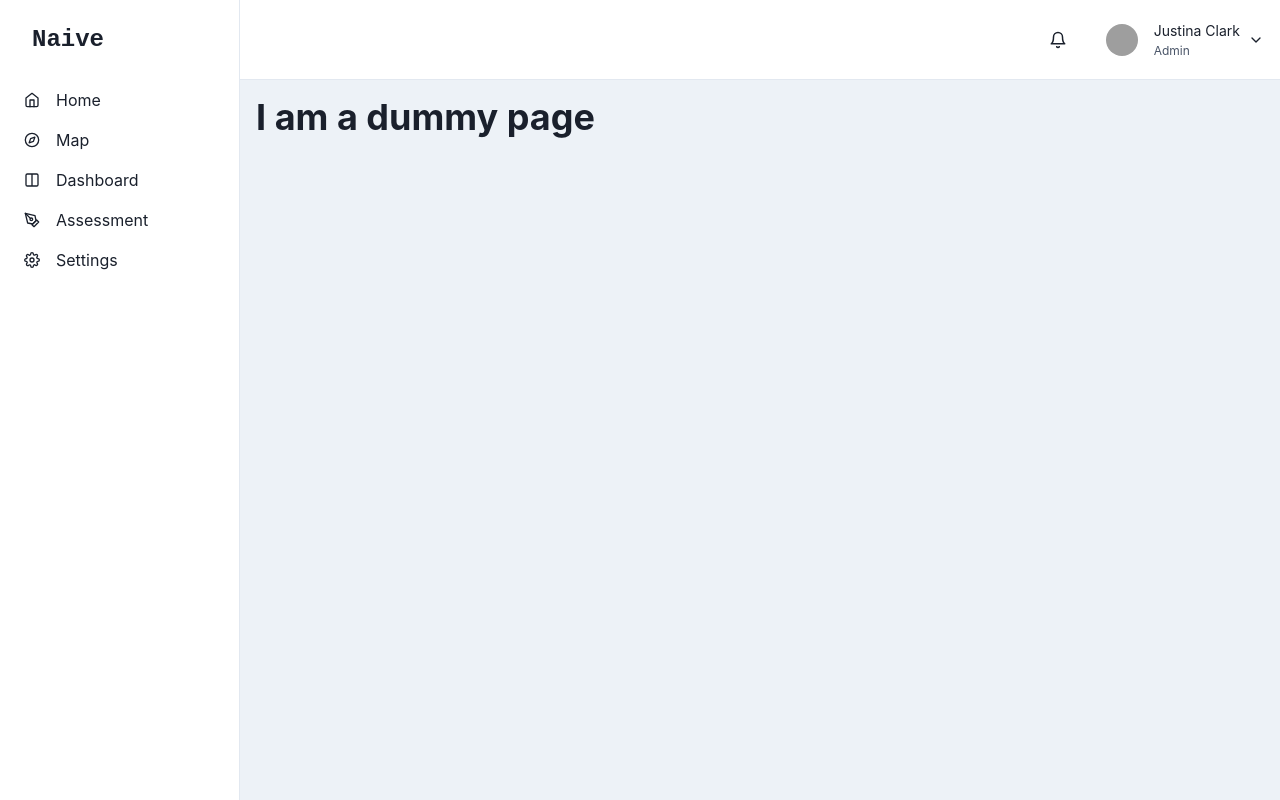
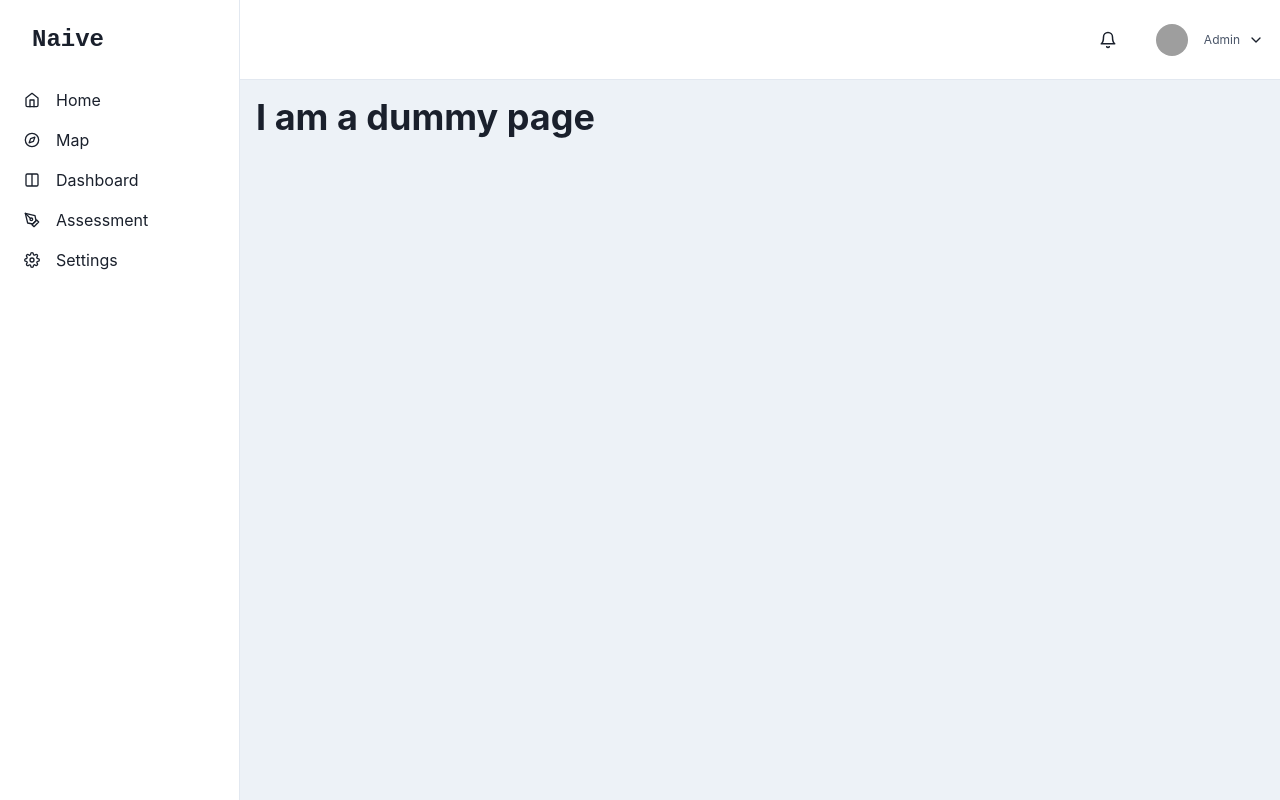
Before and after one commit to nickhrsims/naive-web, a React (Create React App) app: page / in a window 1280 px wide. Built offline with nearby package versions, Linux system fonts and the light colour scheme; grey boxes are pictures that could not be loaded.

Commit message:
refactor: display analyst initials

```diff
--- a/src/app/Scaffold/MobileNav.tsx
+++ b/src/app/Scaffold/MobileNav.tsx
@@ -16,12 +16,16 @@ import {
 } from '@chakra-ui/react';
 import { FiMenu, FiBell, FiChevronDown } from 'react-icons/fi';
 
+import { analystModel } from 'entities/analyst';
+
 interface MobileProps extends FlexProps {
     title: string;
     onOpen: () => void;
 }
 
 export const MobileNav = ({ title, onOpen, ...rest }: MobileProps) => {
+    const initials = analystModel.useInitials();
+
     return (
         <Flex
             ml={{ base: 0, md: 60 }}
@@ -79,7 +83,7 @@ export const MobileNav = ({ title, onOpen, ...rest }: MobileProps) => {
                                     spacing="1px"
                                     ml="2"
                                 >
-                                    <Text fontSize="sm">Justina Clark</Text>
+                                    <Text fontSize="sm">{initials}</Text>
                                     <Text fontSize="xs" color="gray.600">
                                         Admin
                                     </Text>
```
